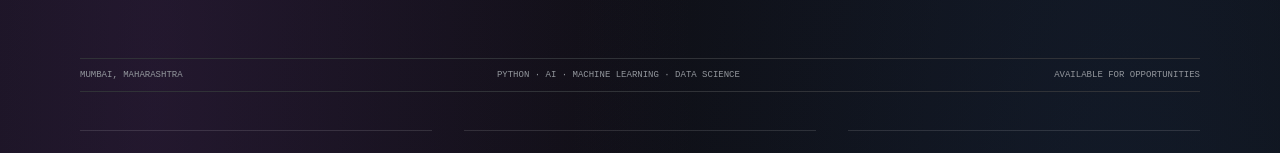
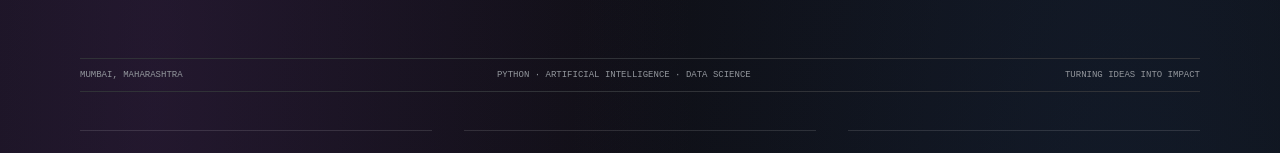
Before and after one commit to Piyush-Barde/Portfolio-, a React (Vite) app in the folder frontend/: page / in a window 1280 px wide. Shown: the part 440-593 px from the top of the page. Built offline with nearby package versions, Linux system fonts and the light colour scheme.

Commit message:
Updated the ticker from python,AI,ML,DS to Python,AI,DS and the turing indeas into impact

```diff
--- a/frontend/src/sitedata.js
+++ b/frontend/src/sitedata.js
@@ -29,8 +29,8 @@ export const site = {
 
   ticker: [
     "MUMBAI, MAHARASHTRA",
-    "PYTHON · AI · MACHINE LEARNING · DATA SCIENCE",
-    "AVAILABLE FOR OPPORTUNITIES",
+    "PYTHON · ARTIFICIAL INTELLIGENCE · DATA SCIENCE",
+    "TURNING IDEAS INTO IMPACT",
   ],
 
   /* ---- Numbers under the hero (numbers count up, text is shown as is) ---- */
```
